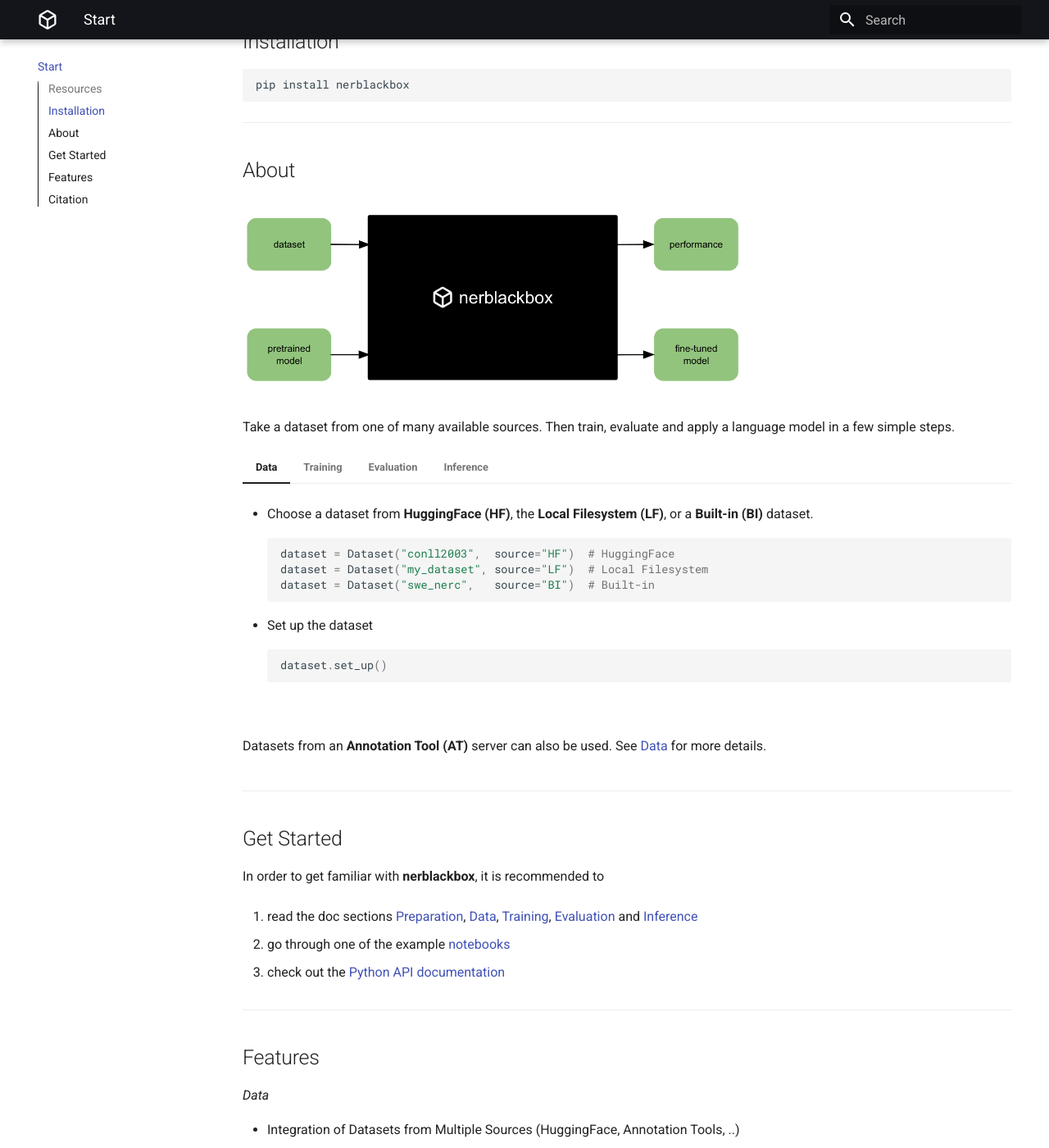
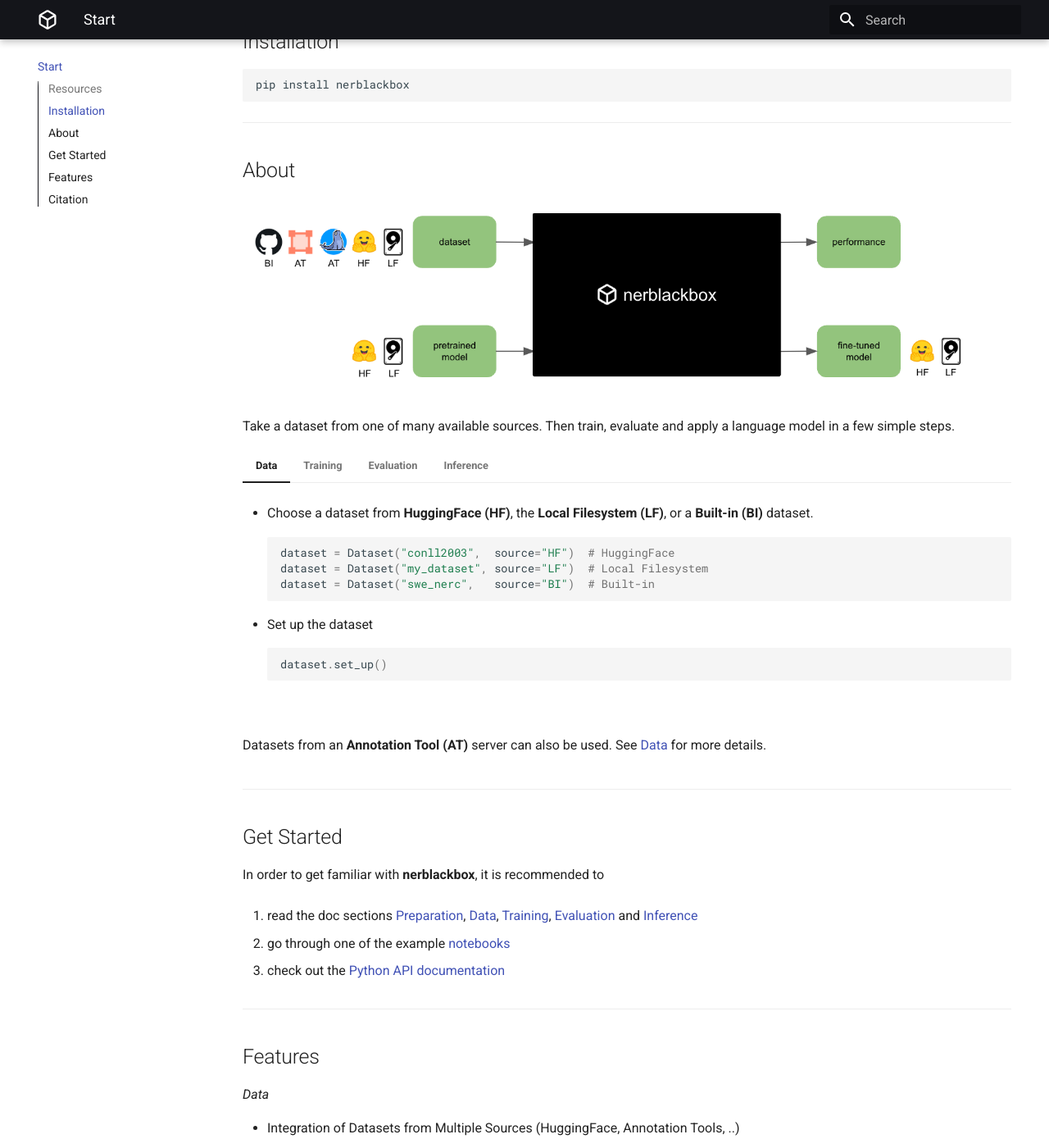
Before and after one commit to flxst/nerblackbox, an MkDocs documentation site: the page built from docs/docs/index.md, in a window 1280 px wide and 1400 px high, scrolled down 538 px. Shown: the whole window at 82% size. Built offline with MkDocs 1.6.1 and Material for MkDocs 9.7.7, drawn with Linux system fonts in a browser that asks for light colours.

Commit message:
docs & notebooks: update nerblackbox images

```diff
--- a/docs/docs/index.md
+++ b/docs/docs/index.md
@@ -21,7 +21,7 @@
 -----------
 ## About
 
-![nerblackbox overview diagram](images/nerblackbox.png)
+![nerblackboxmain](images/nerblackbox_sources.png#main)
 
 Take a dataset from one of many available sources.
 Then train, evaluate and apply a language model
--- a/docs/docs/stylesheets/extra.css
+++ b/docs/docs/stylesheets/extra.css
@@ -1,3 +1,8 @@
+img[src*="#main"] {
+  width: 1000px;
+  padding: 0px 40px 0px 0px;
+}
+
 img {
   width: 650px;
   padding: 0px 40px 0px 0px;
```
Also changed, not shown: docs/docs/images/nerblackbox_doccano.png (added), docs/docs/images/nerblackbox_hf.png (added), docs/docs/images/nerblackbox_labelstudio.png (added), docs/docs/images/nerblackbox_sources.png (added), 3 other files.
